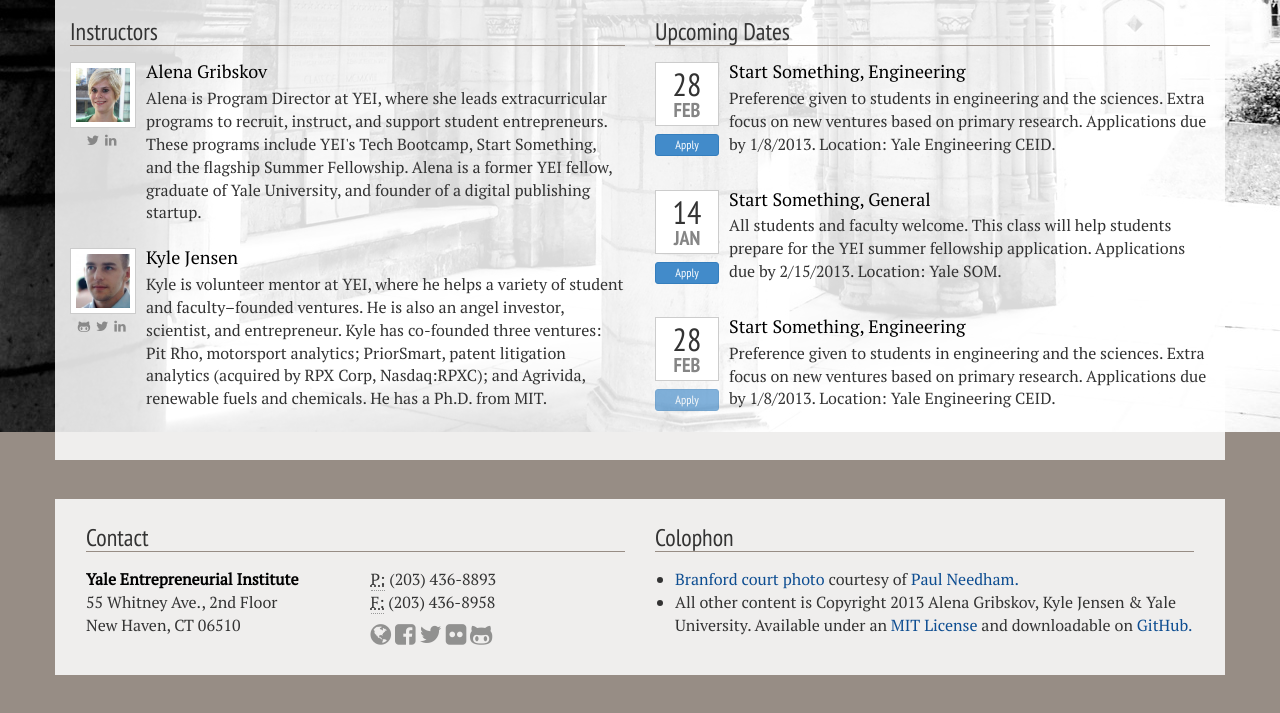
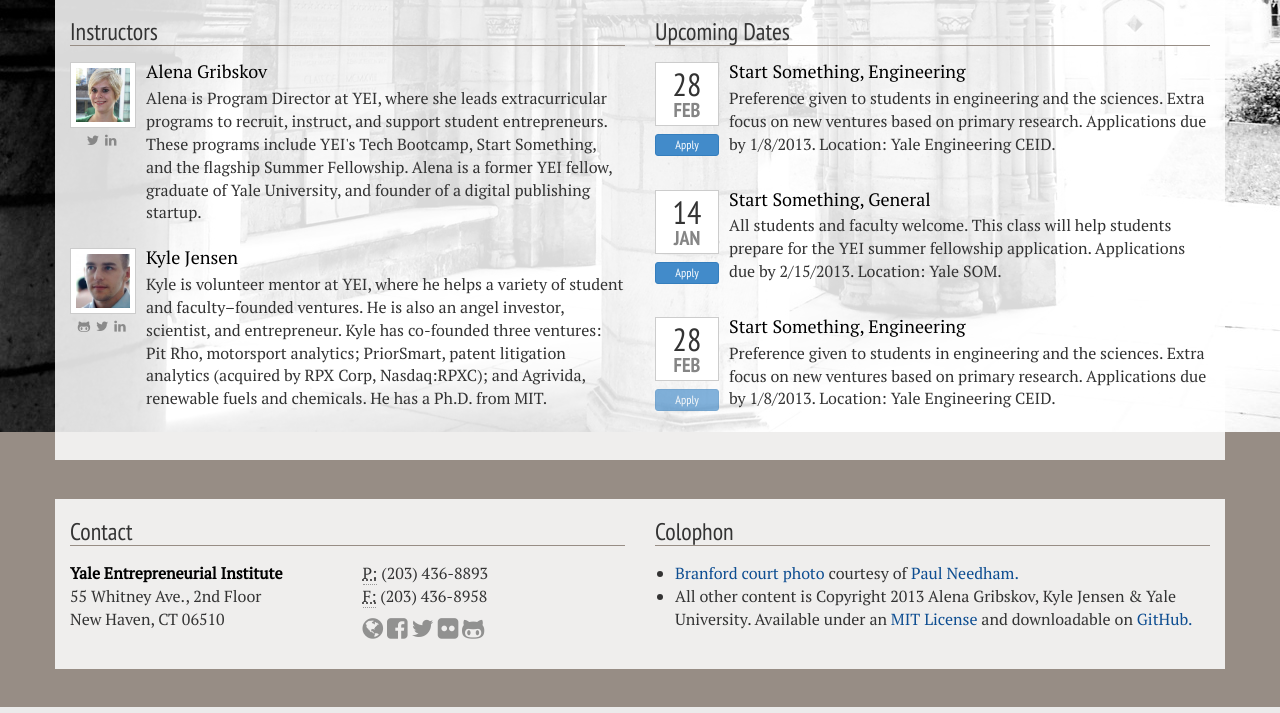
Before and after one commit to kljensen/start-something-website, a Flask app: page / in a window 1280 px wide. Shown: the part 514-1227 px from the top of the page. Run offline with Flask 2, Linux system fonts and the light colour scheme; some libraries are stand-ins or nearby versions.

Commit message:
Fix padding in footer

```diff
--- a/static/css/main.css
+++ b/static/css/main.css
@@ -182,8 +182,11 @@ strong{
 }
 
 footer{
-	padding:16px;
 	background: rgba(255, 255, 255, 0.5);
+	padding-bottom: 16px;
+}
+footer h5{
+	margin-top: 20px;
 }
 /* Large devices, usually laptops and above */
 @media (min-width: 1200px) {
```
